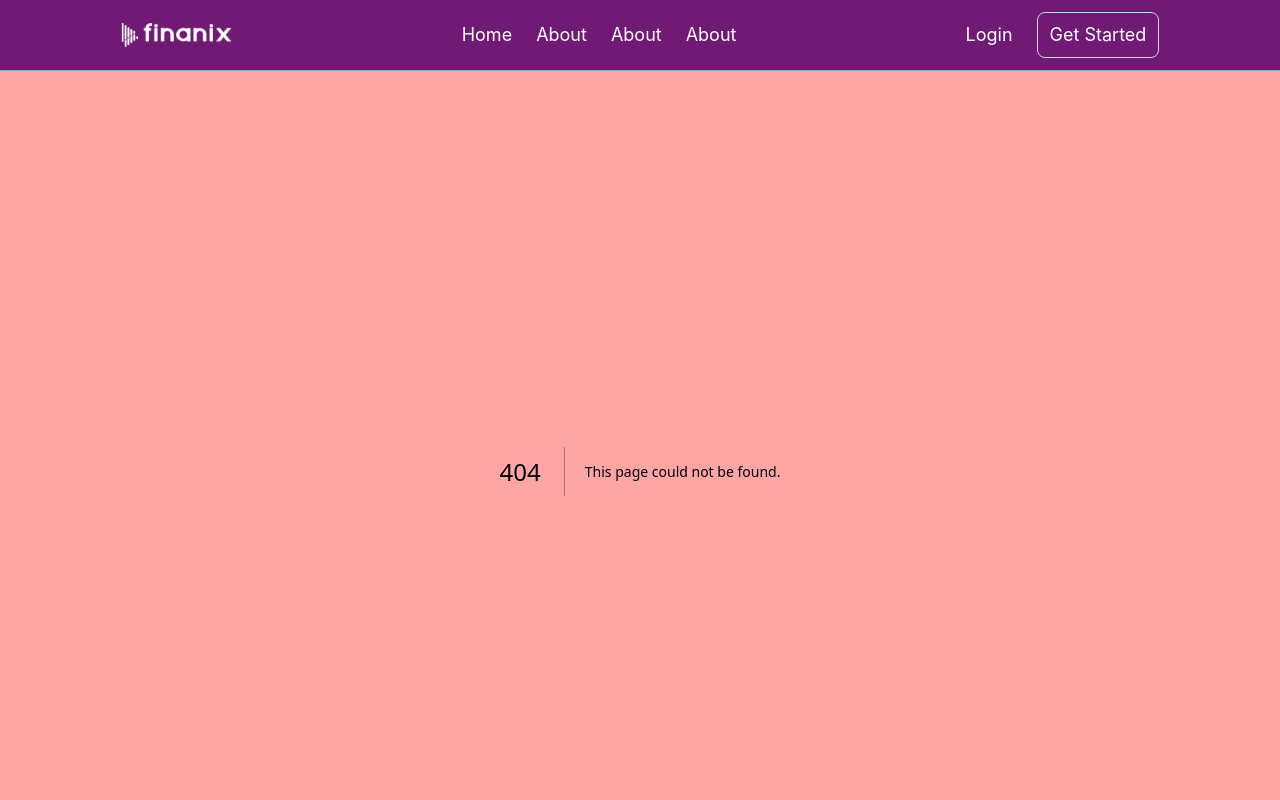
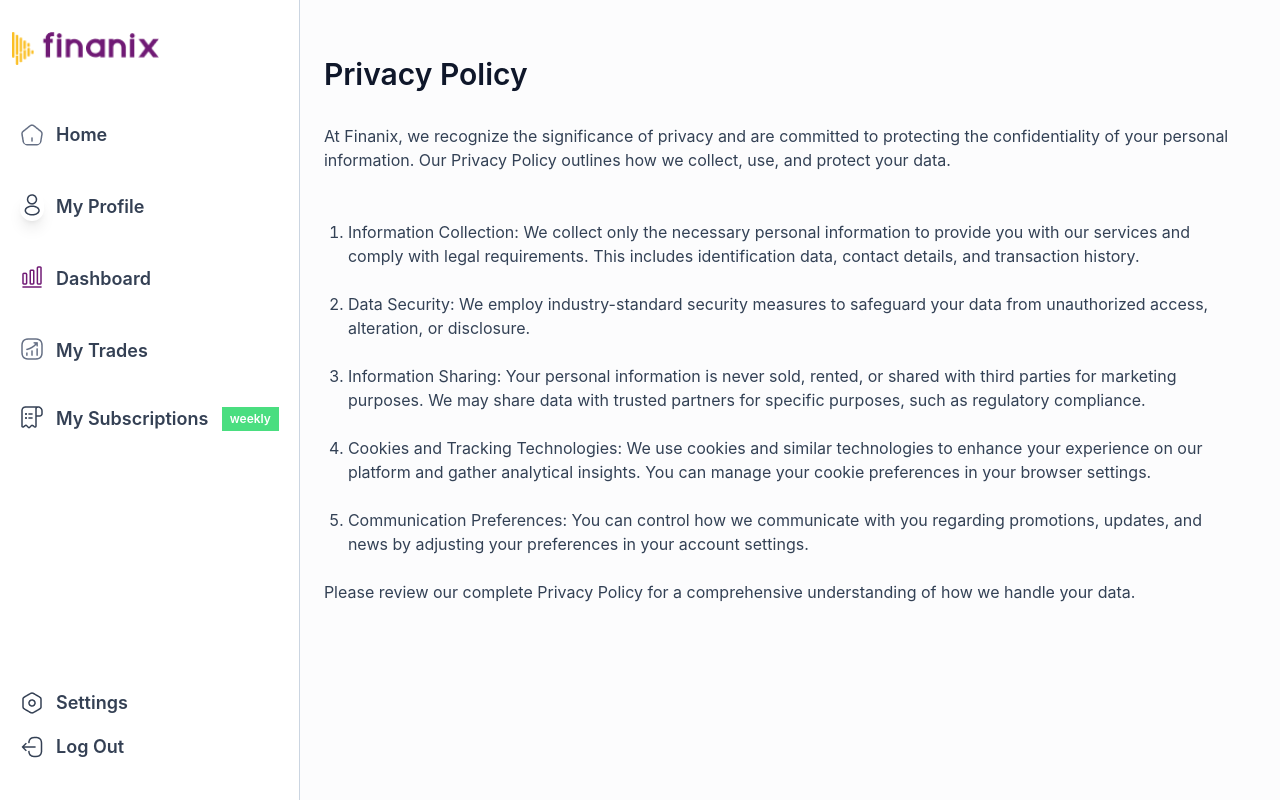
Before and after one commit to HelixgadeTechnologies/finanix-landingpage, a Next.js app: page /privacy in a window 1280 px wide. Before the commit this address had no page. Shown: the top 800 px of the page. Built offline with nearby package versions, Linux system fonts and the light colour scheme.

Commit message:
modified:   components/Layout.js         modified:   components/Sidenav.js         new file:   pages/privacy.js

```diff
--- a/components/Layout.js
+++ b/components/Layout.js
@@ -3,7 +3,7 @@ import Footer from './Footer';
 
 import { useRouter } from 'next/router';
 
-const noLayout = ['/login', '/signup', '/dashboard', '/profile', '/trades','/settings', '/compliance'];
+const noLayout = ['/login', '/signup', '/dashboard', '/profile', '/trades','/settings', '/compliance', '/privacy'];
 
 export default function Layout({ children }) {
   const router = useRouter();
--- a/components/Sidenav.js
+++ b/components/Sidenav.js
@@ -80,7 +80,7 @@ const Sidenav = () => {
                         </div>
                     </Link>
 
-                    <Link href="/">
+                    <Link href="/trades">
                         <div className="flex flex-row gap-3 mt-3 font-semibold hover:bg-lightishblue hover:border-l-4 hover:border-l-solid hover:border-l-primaryPurple hover:rounded-md p-2">
                             <Image src={statusup} alt="status up" className="w-6 h-6" />
                             <li className="list-none text-darkishgray text-lg">
@@ -102,7 +102,7 @@ const Sidenav = () => {
                     </Link>
 
                     <div className="mt-56 flex-col gap-12">
-                        <Link href="/">
+                        <Link href="/settings">
                         <div className="flex flex-row items-center gap-3 hover:bg-lightishblue hover:border-l-4 hover:border-l-solid hover:border-l-primaryPurple hover:rounded-md p-2">
                             <Image src={settings} alt="settings" className="w-6 h-6" />
                             <h2 className="text-lg text-darkishgray font-semibold">Settings</h2>
--- /dev/null
+++ b/pages/privacy.js
@@ -0,0 +1,201 @@
+'use client';
+import Footer from '../components/Footer';
+import dashboardfinanixicon from '../public/images/dashboardfinanixicon.png';
+import Image from 'next/image';
+import personalaccounticon from '../public/images/personalaccounticon.png';
+import receiptitem from '../public/images/receiptitem.png';
+import statusup from '../public/images/statusup.png';
+import chart from '../public/images/chart.png';
+import Link from 'next/link';
+import settings from '../public/images/setting.png';
+import Avatar from '../public/images/Avatar.png';
+import logout from '../public/images/logout.png';
+import forbidden from '../public/images/forbidden.png';
+import timer from '../public/images/timer.png';
+import trendup from '../public/images/trendup.png';
+import Walletfill from '../public/images/Walletfill.png';
+import percentagecircle from '../public/images/percentagecircle.png';
+import Arrowup from '../public/images/Arrowup.png';
+import menunavbar from '../public/images/menunavbar.png';
+import Sidenav from '../components/Sidenav';
+import cloudicon from '../public/icons/cloudicon.png';
+import US from '../public/images/US.png';
+import home from '../public/images/home.png';
+
+const Privacy = () => {
+  return (
+    <div>
+      <div className="w-full flex flex-col xl:flex-row">
+        <div className="md:w-96 pt-8 px-3 border-r border-r-solid border-r-slate-300 hidden xl:flex xl:flex-col md:gap-4">
+          <Image
+            src={dashboardfinanixicon}
+            width={150}
+            height={75}
+            alt="website logo"
+          />
+
+          <Link href="/">
+            <div className="flex flex-row items-center gap-3 mt-8 font-semibold hover:bg-lightishblue hover:border-l-4 hover:border-l-solid hover:border-l-primaryPurple hover:rounded-md p-2">
+              <div className="">
+                <Image
+                  src={home}
+                  alt="my profile"
+                  className="rounded-full w-6 h-6"
+                />
+              </div>
+              <li className="list-none text-darkishgray text-lg">Home</li>
+            </div>
+          </Link>
+
+          <Link href="/profile">
+            <div className="flex flex-row gap-3 mt-3 font-semibold hover:bg-lightishblue hover:border-l-4 hover:border-l-solid hover:border-l-primaryPurple hover:rounded-md p-2">
+              <div className="shadow-lg rounded-full">
+                <Image
+                  src={personalaccounticon}
+                  alt="my profile"
+                  className="rounded-full w-6 h-6"
+                />
+              </div>
+              <li className="list-none text-darkishgray text-lg md:text-md">
+                My Profile
+              </li>
+            </div>
+          </Link>
+
+          <Link href="/dashboard">
+            <div className="flex flex-row gap-3 mt-3 font-semibold hover:bg-lightishblue hover:border-l-4 hover:border-l-solid hover:border-l-primaryPurple hover:rounded-md p-2">
+              <Image src={chart} alt="chart" className="w-6 h-6" />
+              <li className="list-none text-darkishgray text-lg md:text-md">
+                Dashboard
+              </li>
+            </div>
+          </Link>
+
+          <Link href="/trades">
+            <div className="flex flex-row gap-3 mt-3 font-semibold hover:bg-lightishblue hover:border-l-4 hover:border-l-solid hover:border-l-primaryPurple hover:rounded-md p-2">
+              <Image src={statusup} alt="status up" className="w-6 h-6" />
+              <li className="list-none text-darkishgray text-lg md:text-md">
+                My Trades
+              </li>
+            </div>
+          </Link>
+
+          <Link href="/">
+            <div className="flex flex-row justify-between items-center flex-wrap mt-2 font-semibold hover:bg-lightishblue hover:border-l-4 hover:border-l-solid hover:border-l-primaryPurple hover:rounded-md p-2">
+              <div className="flex flex-row gap-3 flex-wrap">
+                <Image
+                  src={receiptitem}
+                  alt="receipt item"
+                  className="w-6 h-6"
+                />
+                <li className="list-none text-darkishgray text-lg md:text-md">
+                  My Subscriptions
+                </li>
+              </div>
+              <span className="bg-green-400 px-2 py-1 text-xs text-white">
+                weekly
+              </span>
+            </div>
+          </Link>
+
+          <div className="mt-56 flex-col gap-12">
+            <Link href="/settings">
+              <div className="flex flex-row items-center gap-3 hover:bg-lightishblue hover:border-l-4 hover:border-l-solid hover:border-l-primaryPurple hover:rounded-md p-2">
+                <Image src={settings} alt="settings" className="w-6 h-6" />
+                <h2 className="text-lg text-darkishgray font-semibold">
+                  Settings
+                </h2>
+              </div>
+            </Link>
+
+            <Link href="/">
+              <div className="flex flex-row items-center gap-3 hover:bg-lightishblue hover:border-l-4 hover:border-l-solid hover:border-l-primaryPurple hover:rounded-md p-2">
+                <Image src={logout} alt="settings" className="w-6 h-6" />
+                <h2 className="text-lg text-darkishgray font-semibold">
+                  Log Out
+                </h2>
+              </div>
+            </Link>
+
+            <div className="flex flex-row items-center gap-4 mt-8 border-t border-slate-300 pt-6">
+              <Image src={Avatar} alt="avatar" className="w-10 h-10" />
+              <div>
+                <h2 className="text-lg text-primaryPurple font-semibold">
+                  Tony Stark
+                </h2>
+                <h2 className="text-lg">tonystark@gmail4u.com</h2>
+              </div>
+            </div>
+          </div>
+        </div>
+
+        <div className="w-full">
+          <div className="p-2 flex flex-row w-full justify-between items-center xl:hidden">
+            <Image
+              src={dashboardfinanixicon}
+              alt="finanix icon"
+              className="w-30 h-8"
+            />
+            <div>
+              <Sidenav />
+            </div>
+          </div>
+          <div className="w-full bg-backgroundgray p-6 md:min-h-screen">
+            <h1 className="text-slate-900 text-3xl py-8 font-roboto font-semibold">
+            Privacy Policy
+            </h1>
+
+            <h3 className="mb-12 text-slate-700">
+            At Finanix, we recognize the significance of privacy and are committed
+            to protecting the confidentiality of your personal
+            information. Our Privacy Policy
+            outlines how we collect, use, and protect your data.
+
+            </h3>
+
+            <ol className="space-y-6 px-6 pb-6 list-decimal text-slate-700">
+              <li>
+              Information Collection: We collect only the necessary personal information to provide you with our services and comply with legal requirements. This includes identification data, contact details, and transaction history.
+
+              </li>
+
+              <li>
+                {' '}
+            Data Security: We employ industry-standard security measures
+            to safeguard your data from unauthorized access, alteration, or disclosure.
+              </li>
+              <li>
+                {' '}
+            Information Sharing: Your personal information is never sold,
+            rented, or shared with third parties for marketing purposes.
+            We may share data with trusted partners for specific purposes,
+            such as regulatory compliance.
+              </li>
+
+              <li>
+                Cookies and Tracking Technologies: We use cookies and similar
+                technologies to enhance your experience on our platform and
+                gather analytical insights. You can manage your cookie preferences
+                in your browser settings.
+              </li>
+              <li>
+                Communication Preferences: You can control how we communicate with
+                you regarding promotions, updates, and news
+                by adjusting your preferences in your account settings.
+            </li>
+            </ol>
+
+            <p className='text-slate-700'>
+            Please review our complete Privacy Policy for a comprehensive understanding of how we handle your data.
+            </p>
+          </div>
+          <div>
+            <Footer />
+          </div>
+        </div>
+      </div>
+    </div>
+  );
+};
+
+export default Privacy;
```
